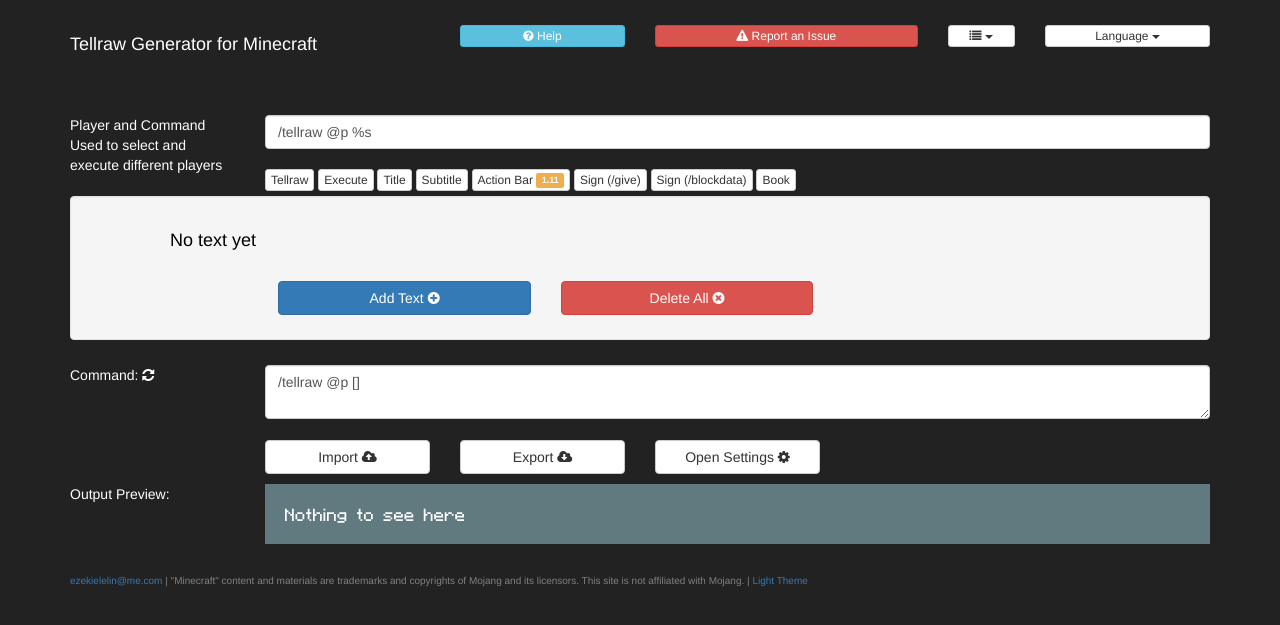
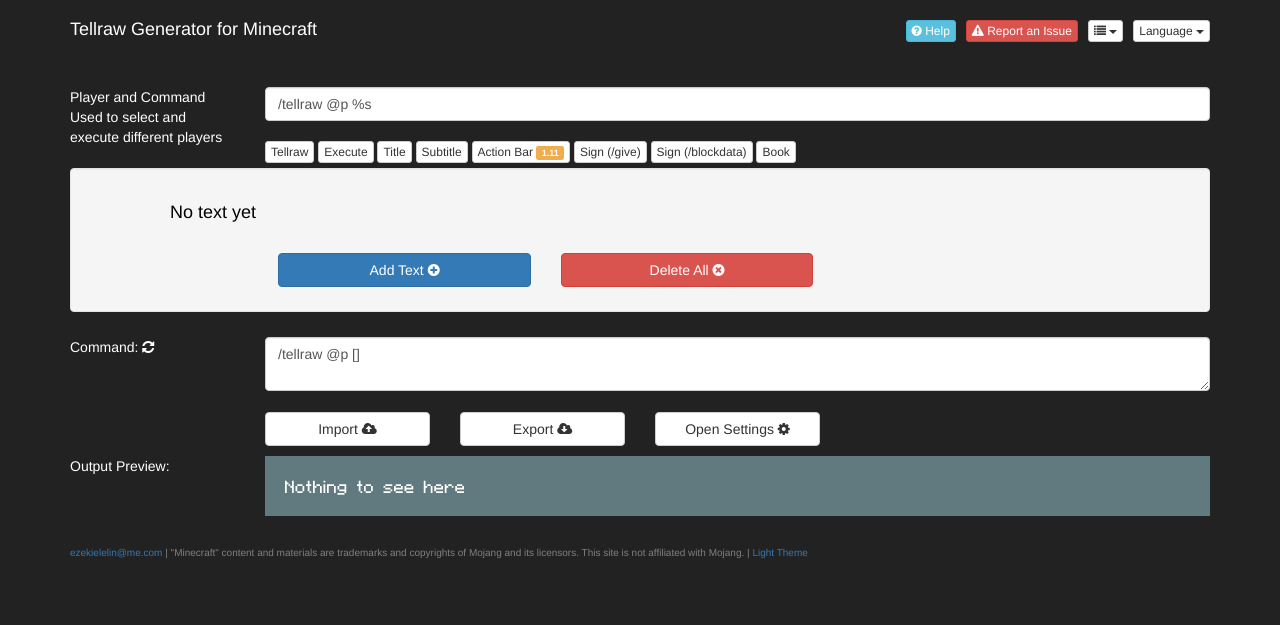
Before and after one commit to ezfe/tellraw, a PHP site: page / in a window 1280 px wide. Shown: the top 625 px of the page. Run offline with PHP 8.4, Linux system fonts and the light colour scheme; some libraries are stand-ins or nearby versions.

Commit message:
Header row uses flexboxes

```diff
--- a/css/tellraw.css
+++ b/css/tellraw.css
@@ -239,6 +239,27 @@ div[class*='col-xs-'] {
 }
 
 .snippet-manipulation-area {
+	display: flex;
+	justify-content: space-around;
+}
+
+#header_row {
 	display:flex;
-	justify-content:space-around;
+	margin: 0 -5px;
 }
+
+#header_row > .header_row_item  {
+	margin: 0 5px;
+}
+
+#main_page_header_text {
+	flex-grow: 1;
+}
+
+#helptoggle {
+
+}
+
+#main_report_issue {
+
+}
--- a/index.html
+++ b/index.html
@@ -75,24 +75,16 @@
 <body class="black-theme">
 	<div class="container">
 		<div style="display:none;" class="view-container" view="pageheader">
-			<div class="row">
-				<div class="col-sm-3 col-xs-12">
-					<h4 lang="header_rev2"></h4>
-				</div>
-				<div class="col-sm-2 col-sm-offset-1">
-					<button class="btn btn-block btn-xs btn-info" id="helptoggle">
+			<div id="header_row">
+				<h4 class="header_row_item " id="main_page_header_text" lang="header_rev2"></h4>
+				<button class="header_row_item btn btn-xs btn-info" id="helptoggle">
 					<i class="fa fa-question-circle"></i> <span lang="headerbar.help"></span>
 				</button>
-				</div>
-				<div class="col-sm-3">
-					<button class="report-issue btn btn-block btn-xs btn-danger">
+				<button id="main_report_issue" class="header_row_item report-issue btn btn-xs btn-danger">
 					<i class="fa fa-exclamation-triangle"></i> <span lang="headerbar.report_an_issue"></span>
 				</button>
-					<div class="help-box" lang="help.report-an-issue"></div>
-				</div>
-				<div class="col-sm-1 col-xs-12 row-margin-top row-margin-bottom">
-					<div class="btn-group btn-block" id="dropdown-list-a">
-						<button type="button" class="btn btn-block btn-xs btn-default dropdown-toggle" data-toggle="dropdown">
+				<div class="header_row_item btn-group" id="dropdown-list-a">
+					<button type="button" class="btn btn-xs btn-default dropdown-toggle" data-toggle="dropdown">
 						<i class="fa fa-list"></i> <span class="caret"></span>
 					</button>
 					<ul class="dropdown-menu" role="menu">
@@ -103,16 +95,12 @@
 						<li><a href="http://status.minecraftjson.com" lang="headerbar.dropdown.uptime"></a></li>
 					</ul>
 				</div>
-					<div class="help-box" lang="help.dropdown-list"></div>
-				</div>
-				<div class="col-sm-2 col-xs-12 row-margin-top row-margin-bottom">
-					<div class="btn-group btn-block">
-						<button onclick="loadOtherLanguages()" type="button" class="btn btn-block btn-xs btn-default dropdown-toggle" data-toggle="dropdown">
+				<div class="header_row_item btn-group">
+					<button onclick="loadOtherLanguages()" type="button" class="btn btn-xs btn-default dropdown-toggle" data-toggle="dropdown">
 						<span lang="language.header"></span> <span class="caret"></span>
 					</button>
 					<ul class="dropdown-menu" role="menu" id="language_keys">
 					</ul>
-					</div>
 				</div>
 			</div>
 		</div>
```
Lines whose indentation alone changed are shown as unchanged.
